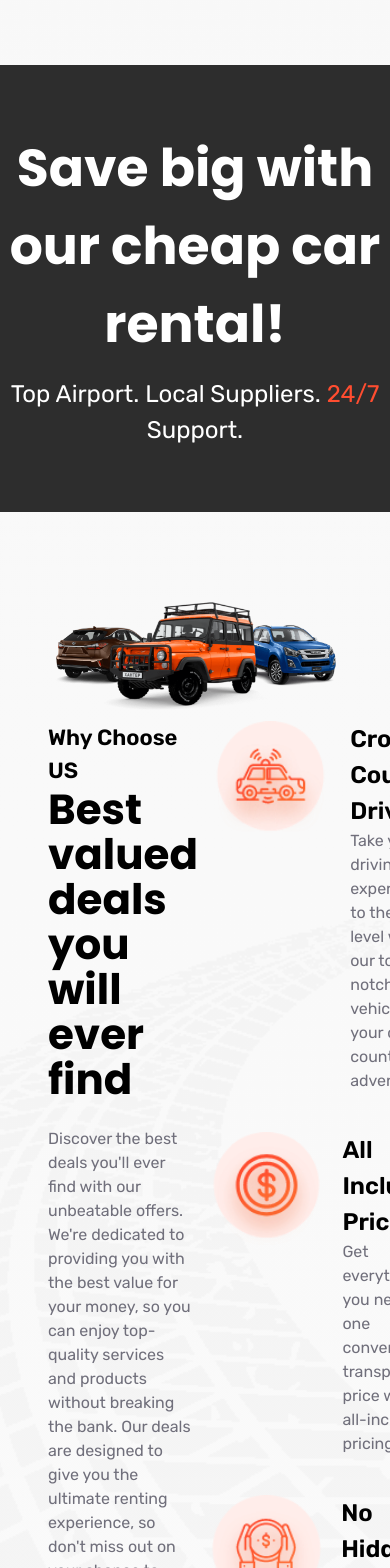
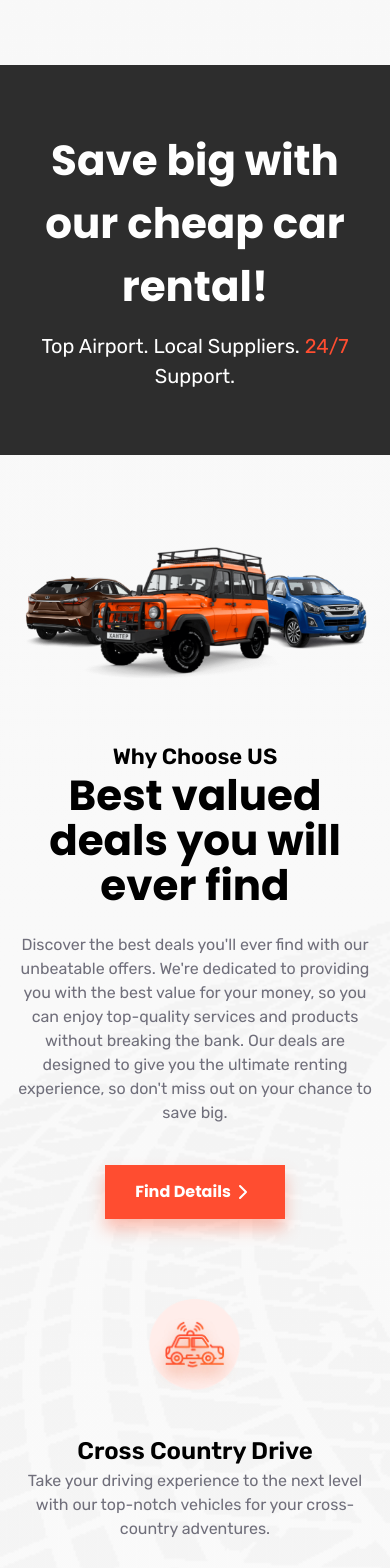
Before and after one commit to TortarZ/car-rental, a Next.js app: page / in a window 390 px wide. Shown: the part 4600-6168 px from the top of the page. Built offline with nearby package versions, Linux system fonts and the light colour scheme.

Commit message:
feat (Banner, PromoCar): Responsive for all device

```diff
--- a/app/components/Styles/Banner.css
+++ b/app/components/Styles/Banner.css
@@ -36,3 +36,23 @@
     gap: 0.8rem;
   }
 }
+
+@media (max-width: 768px) {
+  .banner-box {
+    padding: 0 2rem;
+  }
+}
+
+@media (max-width: 430px) {
+  .banner-box {
+    padding: 0 1rem;
+  }
+
+  .banner-box h2 {
+    font-size: 42px;
+  }
+
+  .banner-box p {
+    font-size: 20px;
+  }
+}
--- a/app/components/Styles/PromoCar.css
+++ b/app/components/Styles/PromoCar.css
@@ -101,3 +101,39 @@
     height: 120px;
   }
 }
+
+@media (max-width: 768px) {
+  .promo-con-description {
+    flex-direction: column;
+    align-items: center;
+    text-align: center;
+  }
+
+  .promo-text-left,
+  .promo-text-right {
+    width: 100%;
+  }
+
+  .promo-text-left {
+    display: flex;
+    flex-direction: column;
+    align-items: center;
+    padding: 3rem 0;
+  }
+}
+
+@media (max-width: 430px) {
+  .promo-con {
+    padding: 5rem 1rem;
+  }
+
+  .promo-box-img {
+    padding: 1rem 8rem;
+    width: 100%;
+    height: 100%;
+  }
+
+  .promo-text-box {
+    flex-direction: column;
+  }
+}
```
